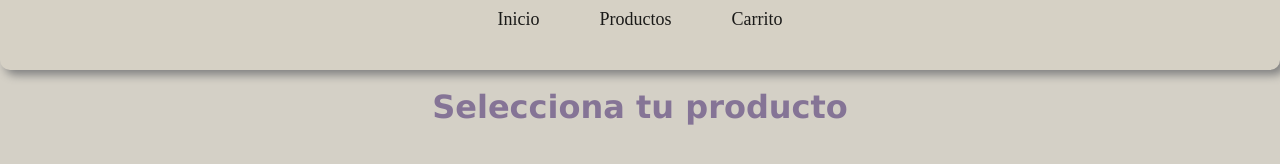
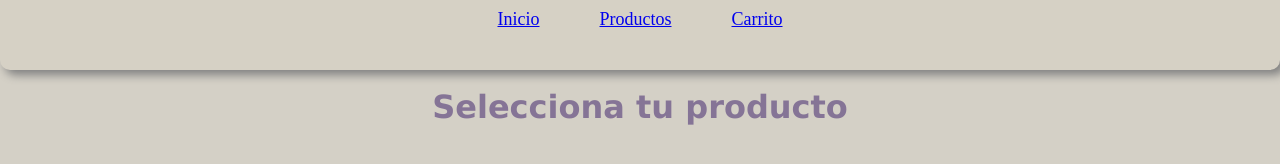
Before and after one commit to DaBriNan/landingReloj, a plain HTML site: page index.html in a window 1280 px wide. Shown: the part 36-200 px from the top of the page. Drawn offline with Linux system fonts and the light colour scheme.

Commit message:
refactor[all]
Se hicieron ajustes en la organizacion del proyecto, se agregaron el logo para la marca

```diff
--- a/index.html
+++ b/index.html
@@ -1,24 +1,23 @@
 <!DOCTYPE html>
 <html lang="en">
 <head>
-    <link rel="stylesheet"  href="/assets/estilos/estilo.css" >
     <meta charset="UTF-8">
     <meta name="viewport" content="width=device-width, initial-scale=1.0">
-    <title>Relojes</title>
+    <link rel="stylesheet"  href="/assets/styles/styles.css" >
+    <title>Kronos | Relojes de Lujo y Elegancia Atemporal</title>
 </head>
 
 <header>
-    <div>
-        <ol>
-            <ul id="menu">
-              <li id="logoHeader"> <img src="///"> </li>
-               <li > Inicio</li>
-                <li > Productos</li>
-                 <li> Carrito</li>
-            </ul>
-        </ol>
-    </div>
+    <nav>
+        <ul id="menu">
+            <li id="logoHeader"> <img src="///" alt="Logo"> </li>
+            <li><a href="#">Inicio</a></li>
+            <li><a href="#">Productos</a></li>
+            <li><a href="#">Carrito</a></li>
+        </ul>
+    </nav>
 </header>
+
 
 <body>
 
```
Also changed, not shown: assets/img/kronos.jpg (added), assets/img/kronos_blanco.png (added), assets/styles/styles.css (renamed from assets/estilos/estilo.css).
